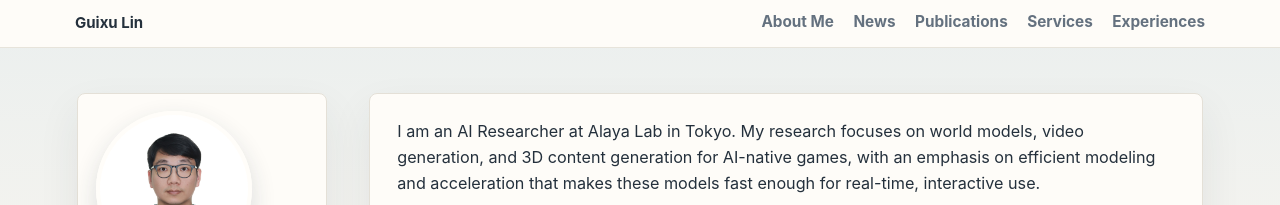
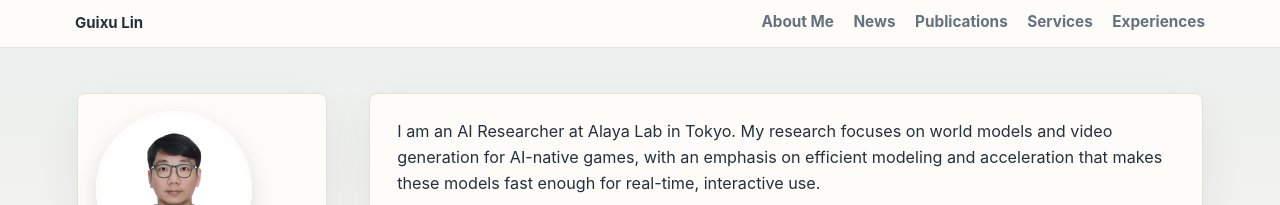
Before and after one commit to Joseph-LIN-Tech/Joseph-LIN-Tech.github.io, a plain HTML site: page index.html in a window 1280 px wide. Shown: the top 205 px of the page. Drawn offline with Linux system fonts and the light colour scheme.

Commit message:
Drop 3D content generation from intro
Co-Authored-By: Claude Opus 5.5 <noreply@anthropic.com>

```diff
--- a/index.html
+++ b/index.html
@@ -111,8 +111,8 @@
     <main class="page">
       <section id="about" class="section">
         <p class="intro-lead">
-          I am an AI Researcher at Alaya Lab in Tokyo. My research focuses on world models, video generation,
-          and 3D content generation for AI-native games, with an emphasis on efficient modeling and acceleration
+          I am an AI Researcher at Alaya Lab in Tokyo. My research focuses on world models and video generation
+          for AI-native games, with an emphasis on efficient modeling and acceleration
           that makes these models fast enough for real-time, interactive use.
         </p>
         <p>
```
